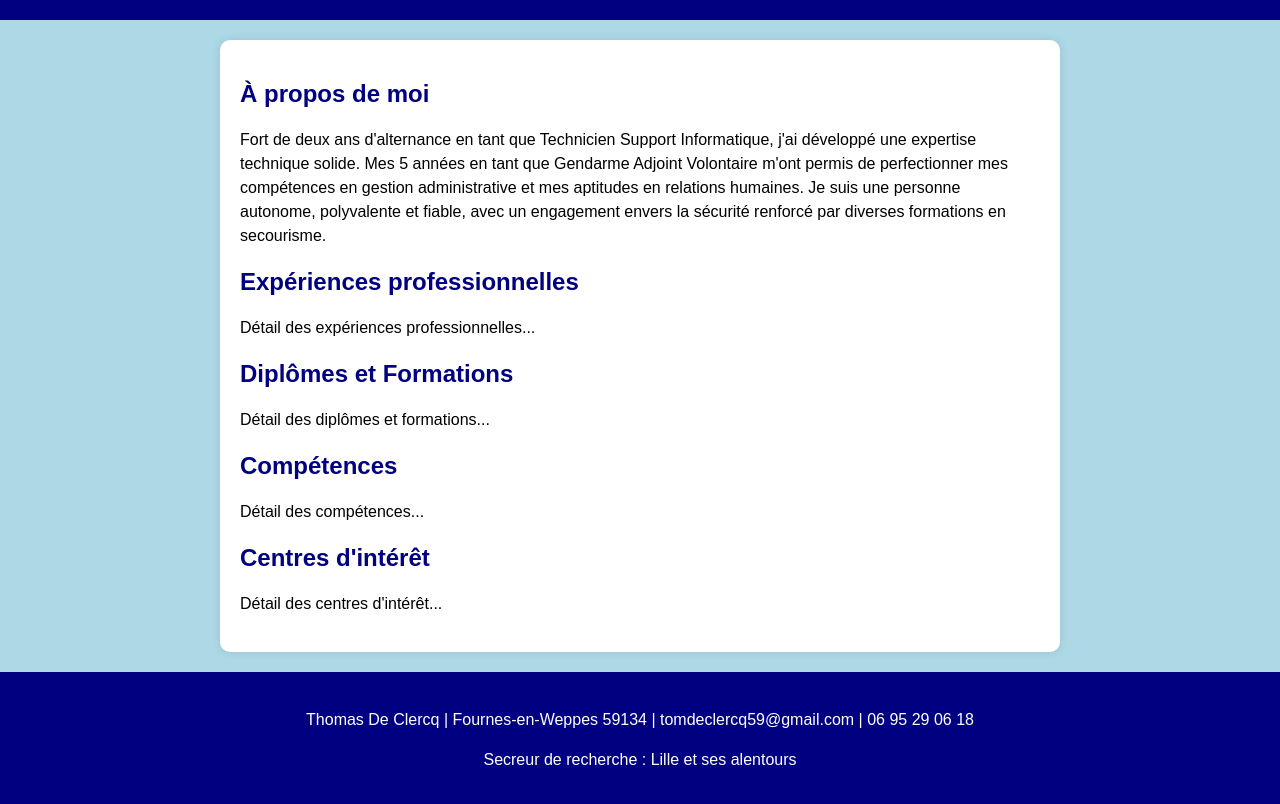
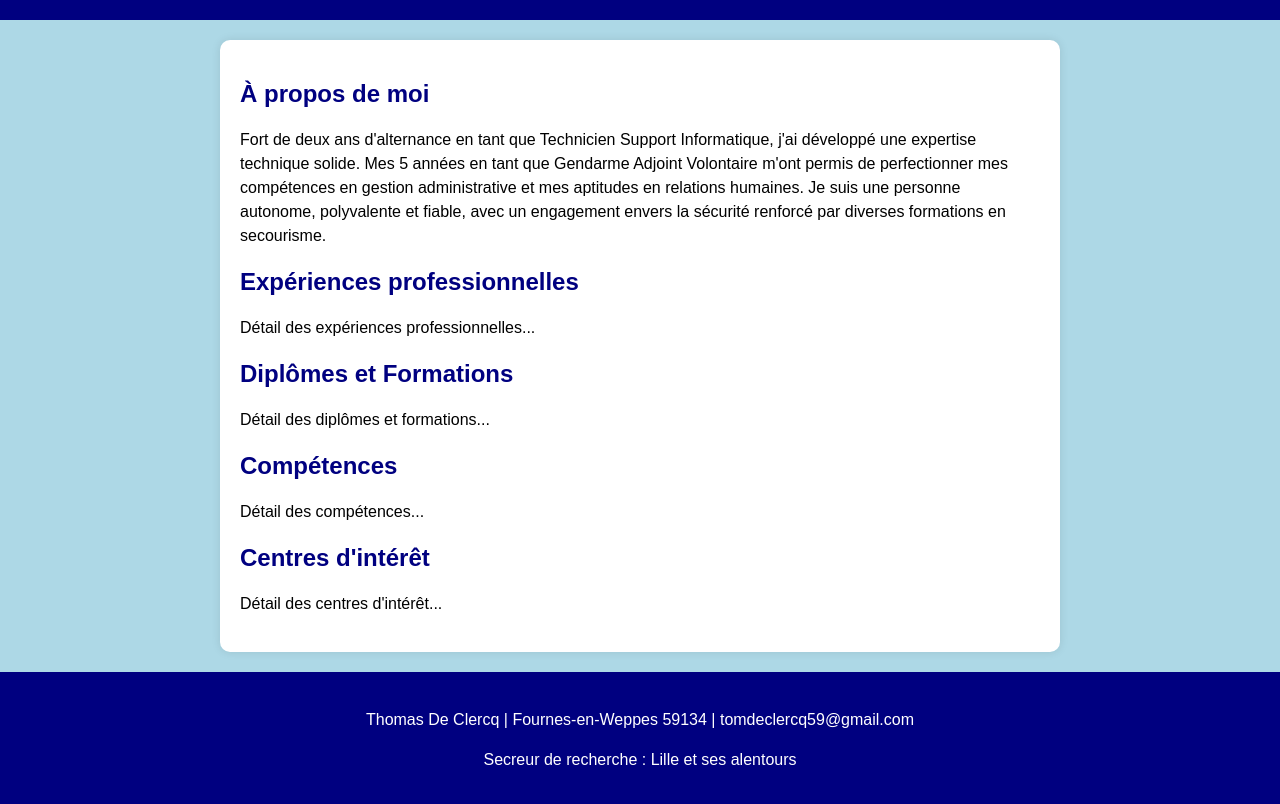
Before and after one commit to decleth/portfolio, a plain HTML site: page index.html in a window 1280 px wide. Shown: the part 78-882 px from the top of the page. Drawn offline with Linux system fonts and the light colour scheme.

Commit message:
Update index.html

```diff
--- a/index.html
+++ b/index.html
@@ -73,7 +73,7 @@
 </div>
 
 <footer>
-    <center><p>Thomas De Clercq | Fournes-en-Weppes 59134 | tomdeclercq59@gmail.com | 06 95 29 06 18</p></center>
+    <center><p>Thomas De Clercq | Fournes-en-Weppes 59134 | tomdeclercq59@gmail.com </p></center>
     <center><p>Secreur de recherche : Lille et ses alentours</p></center>
 </footer>
 
```
